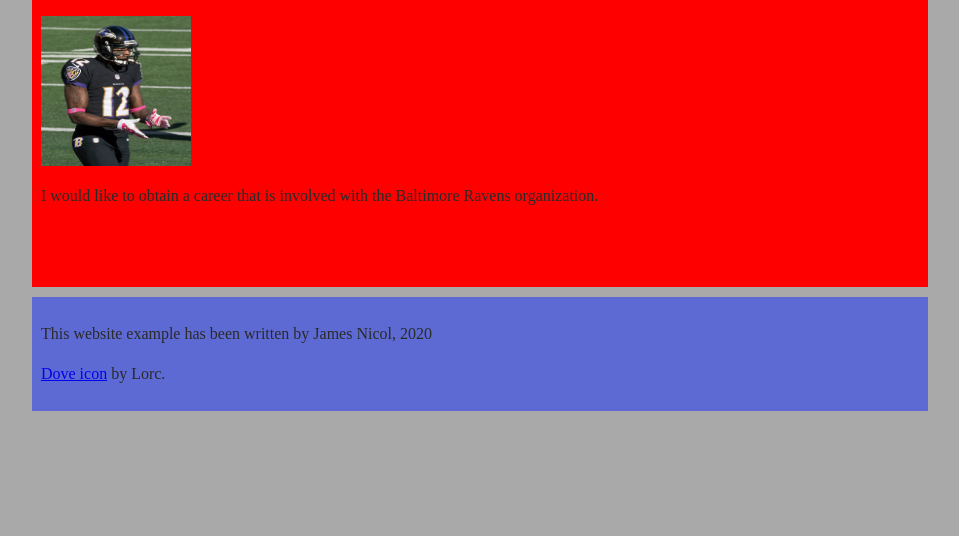
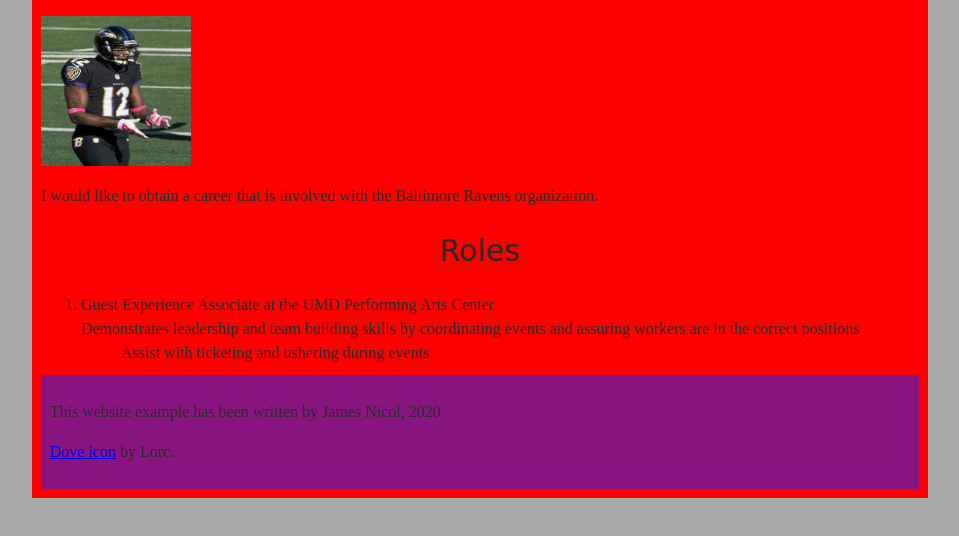
Before and after one commit to jamesnicol12/jamesnicol12.github.io, a plain HTML site: page assignment_1/index.html in a window 1280 px wide. Shown: the part 262-798 px from the top of the page, without its empty margins (160-1119 px from the left). Drawn offline with Linux system fonts and the light colour scheme.

Commit message:
Update index.html

```diff
--- a/assignment_1/index.html
+++ b/assignment_1/index.html
@@ -15,14 +15,20 @@
     </div>
 
     <div class="wrapper">
-      <img src="jacoby_jones.jpg" alt="Picture of ex Baltimore Ravens player, Jacoby Jones" width="150" height="150">
-        <p>I would like to obtain a career that is involved with the Baltimore Ravens organization.</p>
+    <div class="container">
+    <div class="one">
+          <img src="jacoby_jones.jpg" alt="Picture of ex Baltimore Ravens player, Jacoby Jones" width="150" height="150">
+          <p>I would like to obtain a career that is involved with the Baltimore Ravens organization.</p>
     </div>
-        <div class="container"></div>
-        <div class="one"></div>
-        <div class="two"></div>
-
-    </main>
+    <div class="two"></div>
+      <h2>Roles</h2>
+      <ol>
+        <li>
+          <div class="jobtitle">Guest Experience Associate at the UMD Performing Arts Center</div>
+          <div class="jobdescription">Demonstrates leadership and team building skills by coordinating events and assuring workers are in the correct positions</div>
+          <ul class="resp">Assist with ticketing and ushering during events</ul>
+        </li>
+      </ol>
 
     <footer>
       <p>This website example has been written by James Nicol, 2020</p>
```
